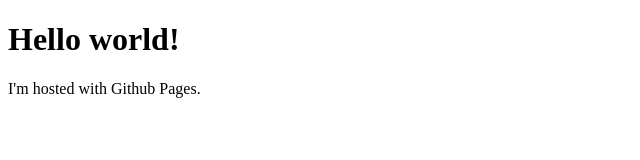
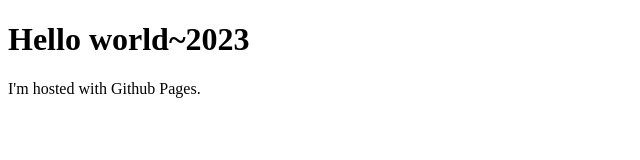
Before and after one commit to yangxiaohu2022/yangxiaohu2022.github.io, a plain HTML site: page index.html in a window 1280 px wide. Shown: the whole page, without its empty margins (0-640 px from the left). Drawn offline with Linux system fonts and the light colour scheme.

Commit message:
Update index.html

```diff
--- a/index.html
+++ b/index.html
@@ -6,7 +6,7 @@
     <title>Github Page</title>
 </head>
 <body>
-    <h1>Hello world!</h1>
+    <h1>Hello world~2023</h1>
     <p>I'm hosted with Github Pages.</p>
 </body>
 </html>
```
